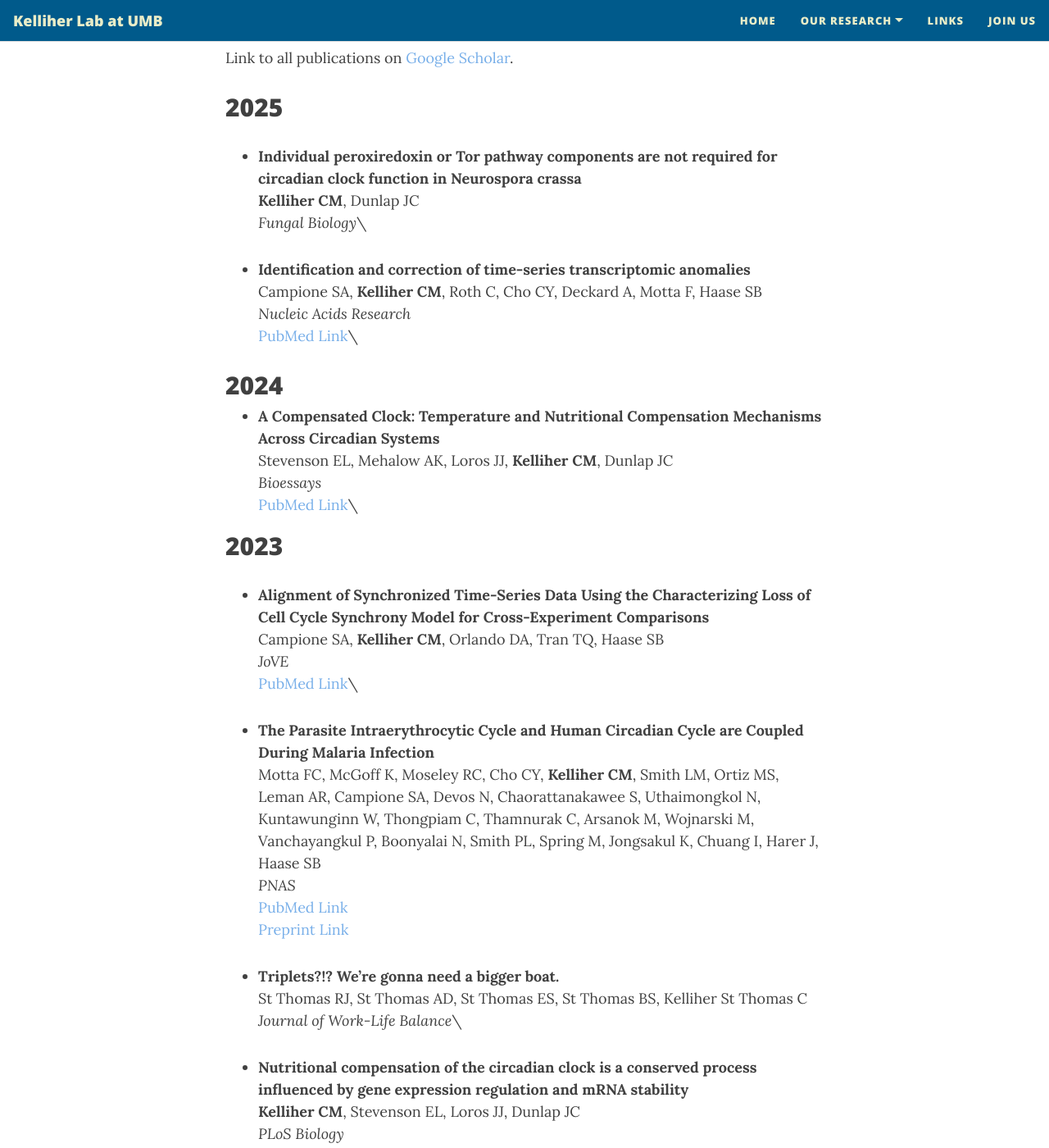
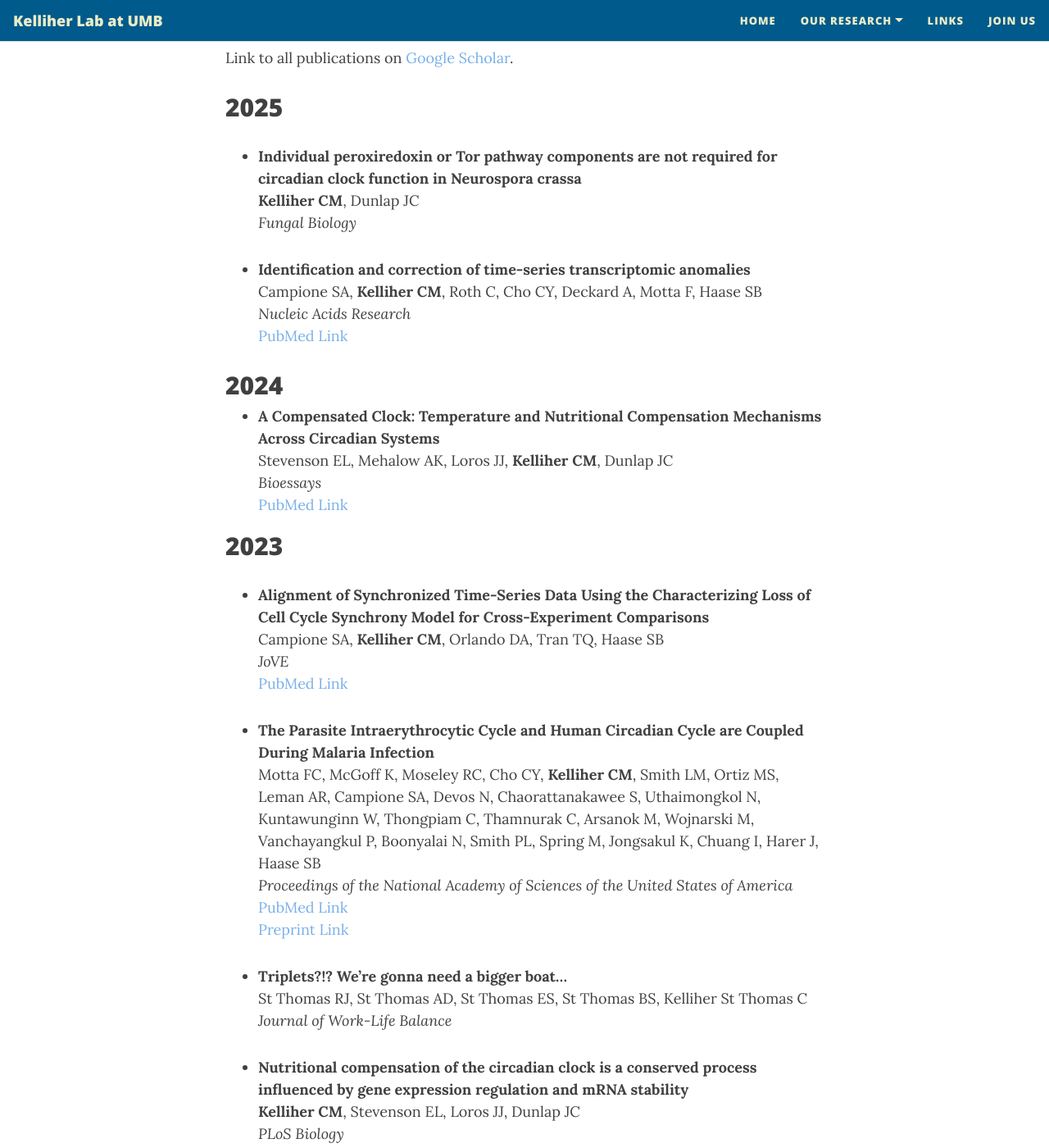
Before and after one commit to cmk35/cmk35.github.io, a Jekyll site: the page built from publications.md, in a window 1280 px wide and 1400 px high, scrolled down 334 px. Shown: the whole window at 82% size. Built offline with Jekyll 4.4.1, drawn with Linux system fonts in a browser that asks for light colours; nearby versions of some CDN libraries.

Commit message:
Update publications.md
Fix formatting

```diff
--- a/publications.md
+++ b/publications.md
@@ -14,36 +14,36 @@ Link to all publications on <a href="https://scholar.google.com/citations?user=4
 
 - **Individual peroxiredoxin or Tor pathway components are not required for circadian clock function in Neurospora crassa**\\
     **Kelliher CM**, Dunlap JC\\
-    *Fungal Biology*\\
+    *Fungal Biology*
 
 - **Identification and correction of time-series transcriptomic anomalies**\\
     Campione SA, **Kelliher CM**, Roth C, Cho CY, Deckard A, Motta F, Haase SB\\
     *Nucleic Acids Research*\\
-    <a href="https://pubmed.ncbi.nlm.nih.gov/40586306/" target="_blank">PubMed Link</a>\\
+    <a href="https://pubmed.ncbi.nlm.nih.gov/40586306/" target="_blank">PubMed Link</a>
 
 ## 2024
 
 - **A Compensated Clock: Temperature and Nutritional Compensation Mechanisms Across Circadian Systems**\\
     Stevenson EL, Mehalow AK, Loros JJ, **Kelliher CM**, Dunlap JC\\
     *Bioessays*\\
-    <a href="https://pubmed.ncbi.nlm.nih.gov/39696884/" target="_blank">PubMed Link</a>\\
+    <a href="https://pubmed.ncbi.nlm.nih.gov/39696884/" target="_blank">PubMed Link</a>
 
 ## 2023
 
 - **Alignment of Synchronized Time-Series Data Using the Characterizing Loss of Cell Cycle Synchrony Model for Cross-Experiment Comparisons**\\
     Campione SA, **Kelliher CM**, Orlando DA, Tran TQ, Haase SB\\
     *JoVE*\\
-    <a href="https://pubmed.ncbi.nlm.nih.gov/37358275/" target="_blank">PubMed Link</a>\\
+    <a href="https://pubmed.ncbi.nlm.nih.gov/37358275/" target="_blank">PubMed Link</a>
 
 - **The Parasite Intraerythrocytic Cycle and Human Circadian Cycle are Coupled During Malaria Infection**\\
     Motta FC, McGoff K, Moseley RC, Cho CY, **Kelliher CM**, Smith LM, Ortiz MS, Leman AR, Campione SA, Devos N, Chaorattanakawee S, Uthaimongkol N, Kuntawunginn W, Thongpiam C, Thamnurak C, Arsanok M, Wojnarski M, Vanchayangkul P, Boonyalai N, Smith PL, Spring M, Jongsakul K, Chuang I, Harer J, Haase SB\\
-    *PNAS*\\
+    *Proceedings of the National Academy of Sciences of the United States of America*\\
     <a href="https://pubmed.ncbi.nlm.nih.gov/37279274/" target="_blank">PubMed Link</a>\\
     <a href="https://www.biorxiv.org/content/10.1101/2022.08.02.499203v1" target="_blank">Preprint Link</a>
 
-- **Triplets?!? We're gonna need a bigger boat.**\\
+- **Triplets?!? We're gonna need a bigger boat...**\\
     St Thomas RJ, St Thomas AD, St Thomas ES, St Thomas BS, Kelliher St Thomas C\\
-    *Journal of Work-Life Balance*\\
+    *Journal of Work-Life Balance*
 
 - **Nutritional compensation of the circadian clock is a conserved process influenced by gene expression regulation and mRNA stability**\\
     **Kelliher CM**, Stevenson EL, Loros JJ, Dunlap JC\\
@@ -55,7 +55,7 @@ Link to all publications on <a href="https://scholar.google.com/citations?user=4
 
 - **PRD-2 directly regulates casein kinase I and counteracts nonsense-mediated decay in the Neurospora circadian clock**\\
     **Kelliher CM**, Lambreghts R, Xiang Q, Baker CL, Loros JJ, Dunlap JC\\
-    *Elife*\\
+    *eLife*\\
     <a href="https://pubmed.ncbi.nlm.nih.gov/33295874/" target="_blank">PubMed Link</a>\\
     <a href="https://www.biorxiv.org/content/10.1101/2020.10.29.360735v1" target="_blank">Preprint Link</a>
 
```
